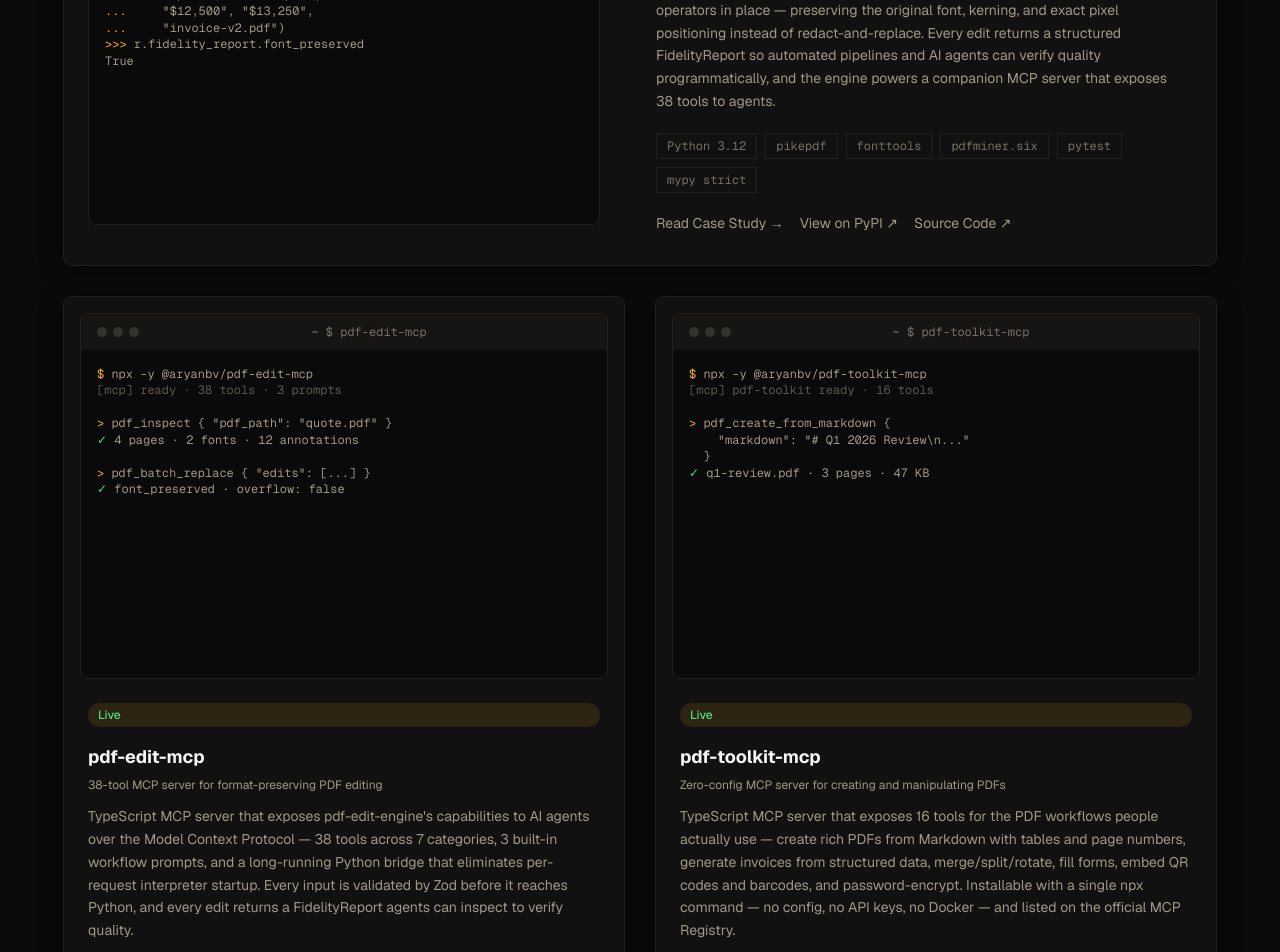
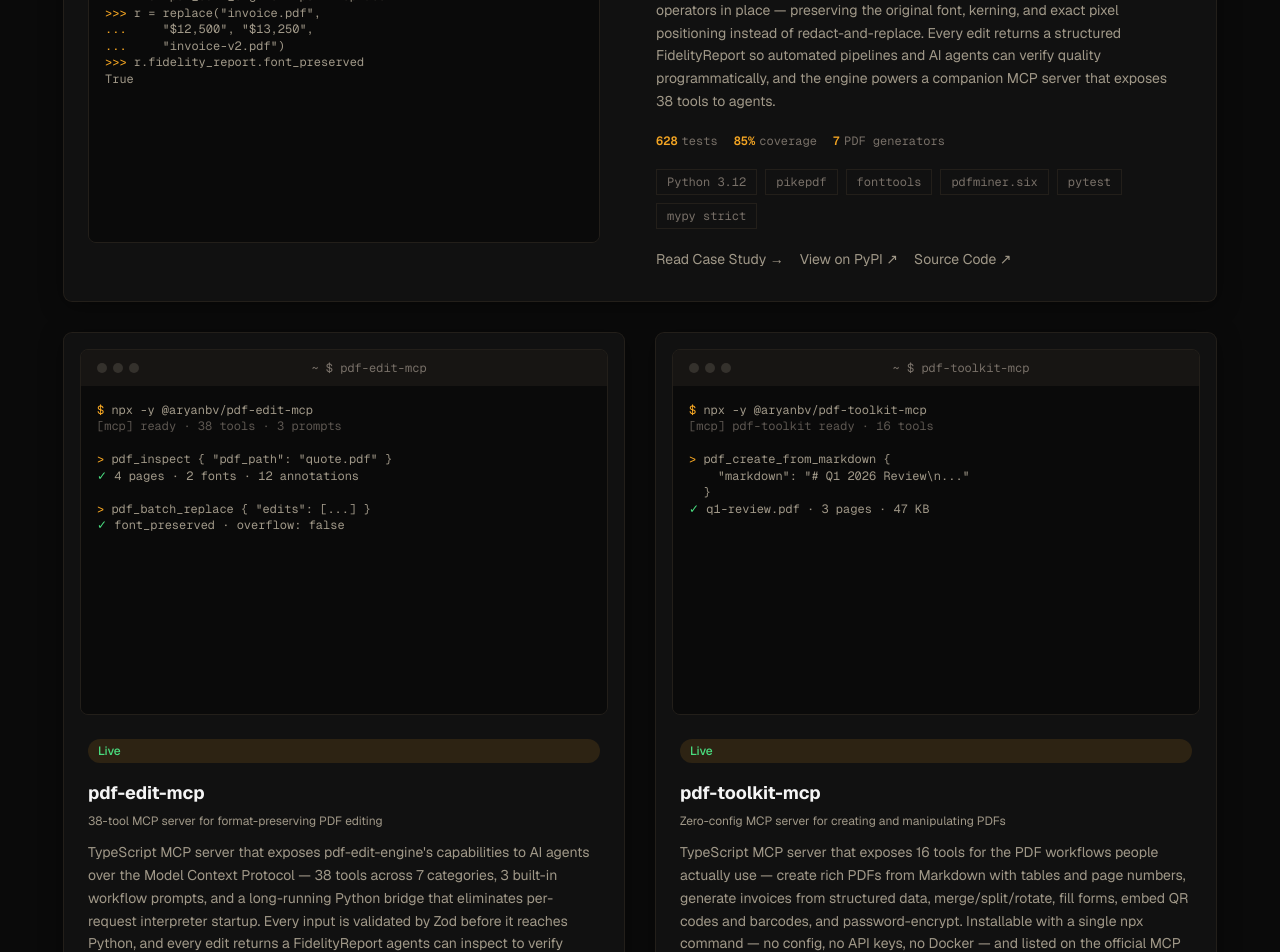
Before and after one commit to AryanBV/Aryan-Portfolio, a Next.js app: page / in a window 1280 px wide. Shown: the part 1220-2172 px from the top of the page. Built offline with nearby package versions, Linux system fonts and the light colour scheme; no server answers.

Commit message:
feat(projects): surface impact metrics on project cards

```diff
--- a/src/components/sections/Projects.tsx
+++ b/src/components/sections/Projects.tsx
@@ -11,6 +11,7 @@
   getRestProjects,
   getProjectCaseStudyRoute,
   type Project,
+  type ProjectMetric,
   type ProjectStatus,
 } from "@/lib/projects";
 
@@ -69,6 +70,29 @@
     >
       {label}
     </span>
+  );
+}
+
+// ─── Metric row ────────────────────────────────────────────────────────────────
+
+function MetricRow({ metrics }: { metrics: ProjectMetric[] }) {
+  return (
+    <div className="flex flex-wrap items-baseline gap-x-4 gap-y-1">
+      {metrics.map((m) => (
+        <span
+          key={m.label}
+          className="text-xs"
+          style={{ fontFamily: "var(--font-mono)" }}
+        >
+          <span style={{ color: "var(--accent)", fontWeight: 600 }}>
+            {m.value}
+          </span>
+          <span className="ml-1" style={{ color: "var(--text-muted)" }}>
+            {m.label}
+          </span>
+        </span>
+      ))}
+    </div>
   );
 }
 
@@ -237,6 +261,10 @@
           </p>
         </div>
 
+        {project.metrics && project.metrics.length > 0 && (
+          <MetricRow metrics={project.metrics} />
+        )}
+
         <div className="flex flex-wrap gap-2">
           {project.tech.map((t) => (
             <TechPill key={t} label={t} />
@@ -294,6 +322,10 @@
               {project.description}
             </p>
           </div>
+
+          {project.metrics && project.metrics.length > 0 && (
+            <MetricRow metrics={project.metrics} />
+          )}
         </div>
 
         <div className="flex flex-col gap-4">
```
